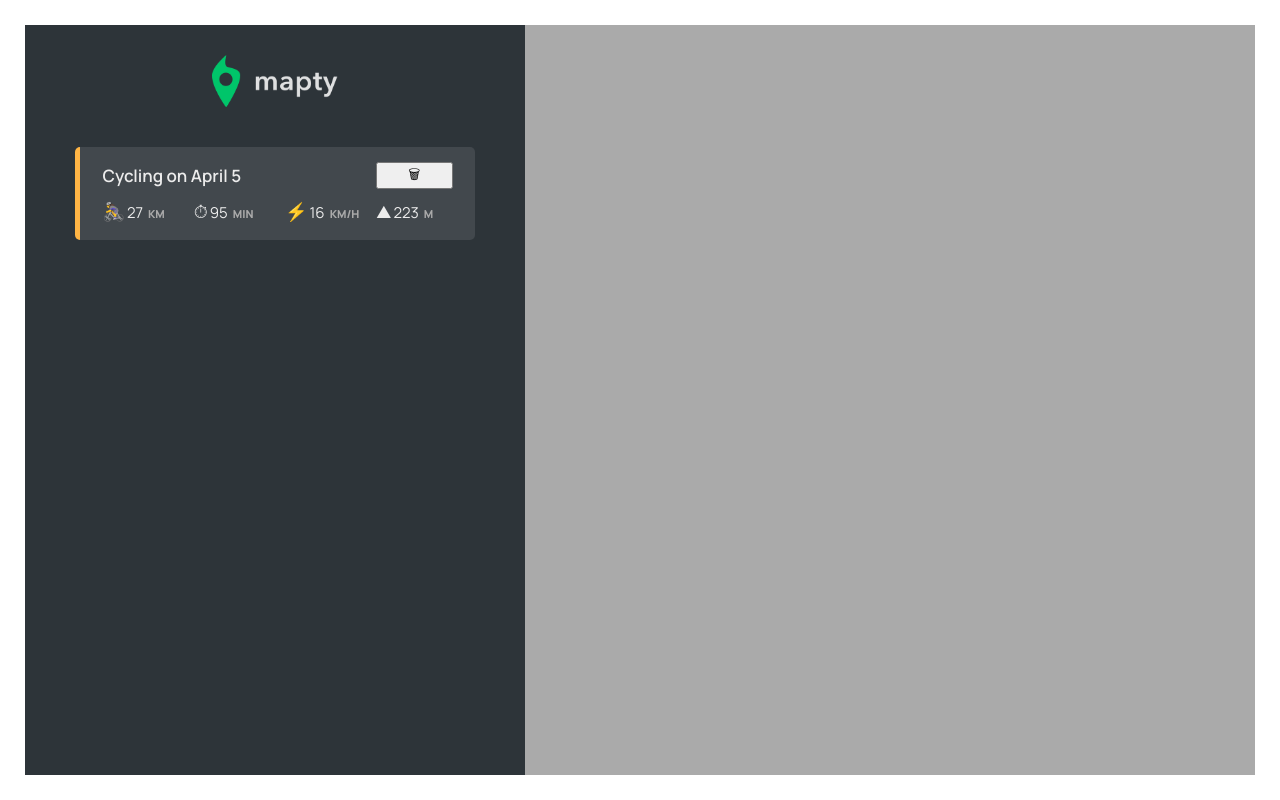
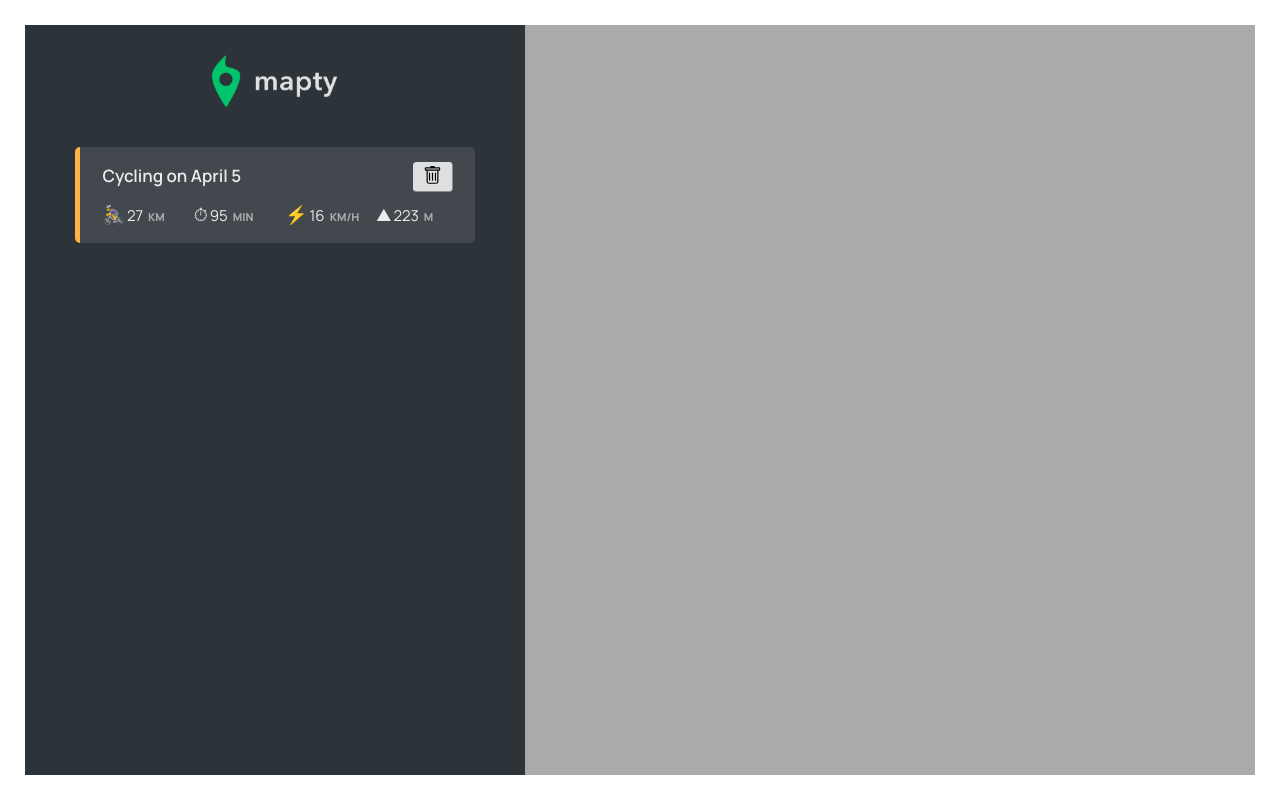
Before and after one commit to Sfrancinelli/JavaScript-Udemy, a plain HTML site: page 15-Mapty/starter/index.html in a window 1280 px wide. Drawn offline with nearby package versions, Linux system fonts and the light colour scheme.

Commit message:
trash button ready for starting js coding

```diff
--- a/15-Mapty/starter/index.html
+++ b/15-Mapty/starter/index.html
@@ -96,7 +96,23 @@
 
         <li class="workout workout--cycling" data-id="1234567891">
           <h2 class="workout__title">Cycling on April 5</h2>
-          <button class="workout--delete">🗑</button>
+          <button type="button" class="workout--delete">
+            <svg
+              xmlns="http://www.w3.org/2000/svg"
+              width="19"
+              height="19"
+              fill="currentColor"
+              class="bi bi-trash"
+              viewBox="0 0 16 16"
+            >
+              <path
+                d="M5.5 5.5A.5.5 0 0 1 6 6v6a.5.5 0 0 1-1 0V6a.5.5 0 0 1 .5-.5Zm2.5 0a.5.5 0 0 1 .5.5v6a.5.5 0 0 1-1 0V6a.5.5 0 0 1 .5-.5Zm3 .5a.5.5 0 0 0-1 0v6a.5.5 0 0 0 1 0V6Z"
+              ></path>
+              <path
+                d="M14.5 3a1 1 0 0 1-1 1H13v9a2 2 0 0 1-2 2H5a2 2 0 0 1-2-2V4h-.5a1 1 0 0 1-1-1V2a1 1 0 0 1 1-1H6a1 1 0 0 1 1-1h2a1 1 0 0 1 1 1h3.5a1 1 0 0 1 1 1v1ZM4.118 4 4 4.059V13a1 1 0 0 0 1 1h6a1 1 0 0 0 1-1V4.059L11.882 4H4.118ZM2.5 3h11V2h-11v1Z"
+              ></path>
+            </svg>
+          </button>
           <div class="workout__details">
             <span class="workout__icon">🚴‍♀️</span>
             <span class="workout__value">27</span>
--- a/15-Mapty/starter/script.js
+++ b/15-Mapty/starter/script.js
@@ -247,7 +247,23 @@ class App {
     let html = `
     <li class="workout workout--${workout.type}" data-id="${workout.id}">
     <h2 class="workout__title">${workout.description}</h2>
-    <button class="workout--delete">🗑</button>
+    <button type="button" class="workout--delete">
+    <svg
+      xmlns="http://www.w3.org/2000/svg"
+      width="19"
+      height="19"
+      fill="currentColor"
+      class="bi bi-trash"
+      viewBox="0 0 16 16"
+    >
+      <path
+        d="M5.5 5.5A.5.5 0 0 1 6 6v6a.5.5 0 0 1-1 0V6a.5.5 0 0 1 .5-.5Zm2.5 0a.5.5 0 0 1 .5.5v6a.5.5 0 0 1-1 0V6a.5.5 0 0 1 .5-.5Zm3 .5a.5.5 0 0 0-1 0v6a.5.5 0 0 0 1 0V6Z"
+      ></path>
+      <path
+        d="M14.5 3a1 1 0 0 1-1 1H13v9a2 2 0 0 1-2 2H5a2 2 0 0 1-2-2V4h-.5a1 1 0 0 1-1-1V2a1 1 0 0 1 1-1H6a1 1 0 0 1 1-1h2a1 1 0 0 1 1 1h3.5a1 1 0 0 1 1 1v1ZM4.118 4 4 4.059V13a1 1 0 0 0 1 1h6a1 1 0 0 0 1-1V4.059L11.882 4H4.118ZM2.5 3h11V2h-11v1Z"
+      ></path>
+    </svg>
+  </button>
     <div class="workout__details">
       <span class="workout__icon">${
         workout.type === 'running' ? '🏃‍♂️' : '🚴‍♂️'
--- a/15-Mapty/starter/style.css
+++ b/15-Mapty/starter/style.css
@@ -86,6 +86,30 @@ a:visited {
 
 .workout--delete {
   grid-column: 4/5;
+  background-color: #dedfe0;
+  border-color: #dedfe0;
+  padding: 0.3rem 0.6rem;
+  font-size: 1rem;
+  font-weight: 400;
+  line-height: 1.5;
+  border-width: 1px;
+  display: inline-block;
+  text-align: center;
+  text-decoration: none;
+  vertical-align: middle;
+  border-radius: 0.375rem;
+  transition: color 0.15s ease-in-out, background-color 0.15s ease-in-out,
+    border-color 0.15s ease-in-out;
+  width: 40px;
+  height: 30px;
+  margin-left: auto;
+  box-shadow: none;
+}
+
+.workout--delete:hover {
+  /* background-color: #dc3545; */
+  color: #dc3545;
+  /* border-color: #dc3545; */
 }
 
 .workout__title {
```
